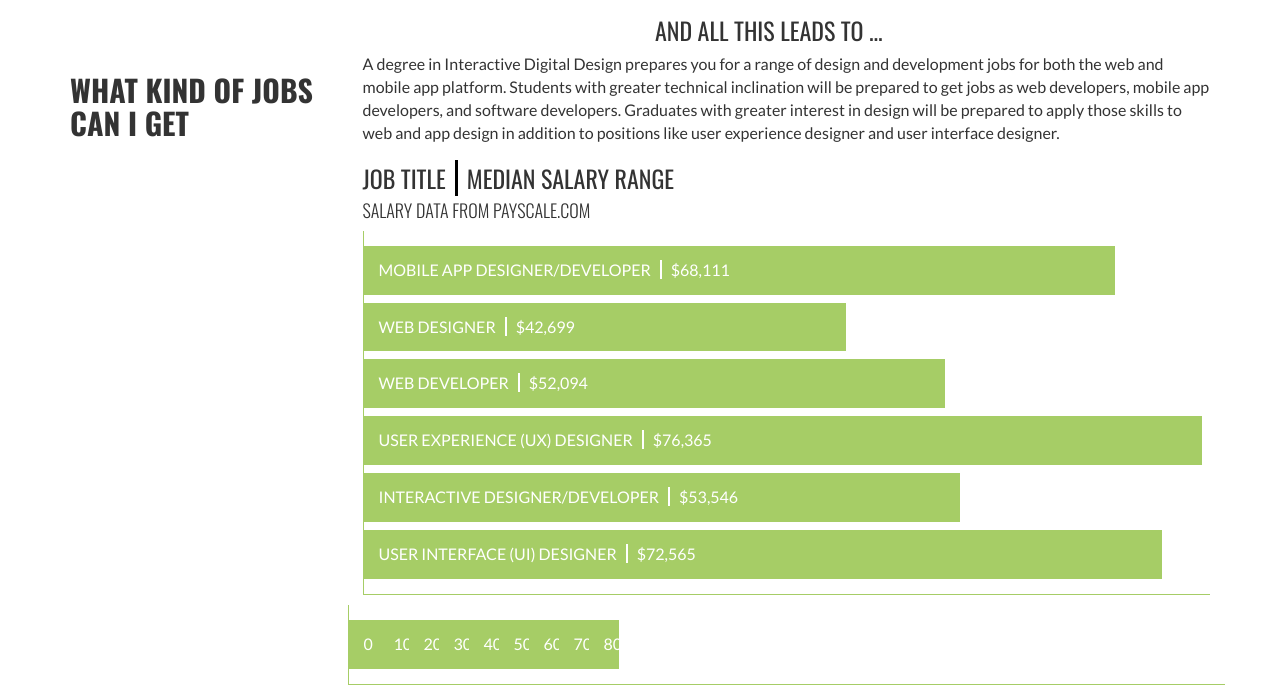
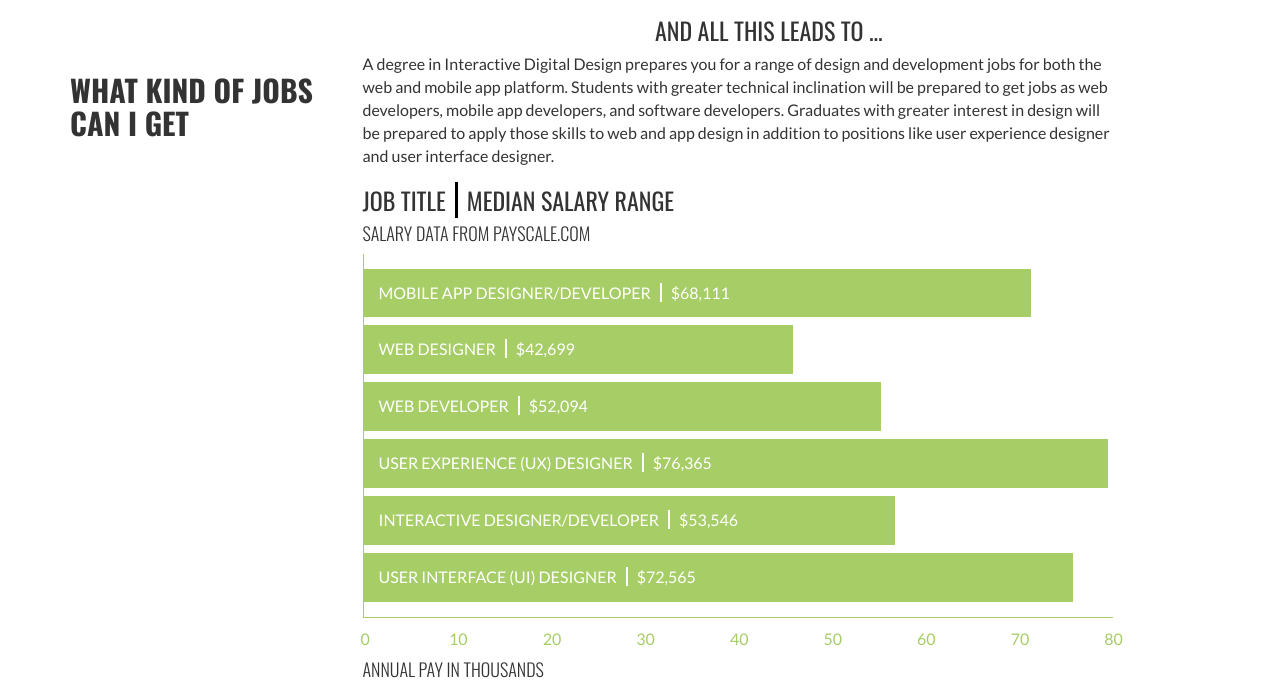
Before and after one commit to FHU/idd-site, a plain HTML site: page index.html in a window 1280 px wide. Shown: the part 3488-4180 px from the top of the page. Drawn offline with nearby package versions, Linux system fonts and the light colour scheme.

Commit message:
job chart scale numbers.

```diff
--- a/css/style.css
+++ b/css/style.css
@@ -96,14 +96,14 @@ header .container img {
 
 /*** Jobs ***/
 
-#jobs ul {
+#jobs ul.chart-box {
 	border-left: #a6cd66 1px solid;
 	border-bottom: #a6cd66 1px solid;
 	background: #fff;
 	padding: 7px 0;
 }
 
-#jobs ul li {
+#jobs ul.chart-box li {
 	background: #a6cd66;
 	list-style: none;
 	padding: 13px 15px;
@@ -116,7 +116,7 @@ header .container img {
 	white-space: nowrap;
 }
 
-#jobs ul li span {
+#jobs ul.chart-box li span {
 	padding-left: 9px;
 	margin-left: 9px;
 	border-left: #fff 2px solid;
@@ -127,6 +127,36 @@ header .container img {
 	margin-right: 9px;
 	border-right: #000 3px solid;
 }
+
+#jobs ul.chart-values {
+	padding: 0 15px;
+	width: 108%;
+	position: relative;
+	left: -2px;
+}
+
+#jobs > div {
+	overflow: hidden;
+}
+
+#jobs ul.chart-values li {
+	color: #a6cd66;
+	list-style: none;
+	display: block;
+	float: left;
+	margin-right: 12%;
+	position: relative;
+	left: -5px;
+}
+
+#jobs ul.chart-values li:first-child {
+	left: 0;
+}
+
+#jobs ul.chart-values li:last-child {
+	margin-right: 0%;
+}
+
 
 /*** Learn ***/
 
--- a/index.html
+++ b/index.html
@@ -133,7 +133,7 @@
 			<div class="col-md-3">
 				<h2>What Kind of Jobs Can I Get</h2>
 			</div>
-			<div class="col-md-9">
+			<div class="col-md-8">
 				<p>A degree in Interactive Digital Design prepares you for a
 					range of design and development jobs for both the web and mobile
 					app platform. Students with greater technical inclination will be
@@ -154,16 +154,16 @@
 					<li>Interactive Designer/Developer<span>$53,546</span></li>
 					<li>User Interface (UI) Designer<span>$72,565</span></li>
 				</ul>
-				<ul class="row">
-					<li class="col-md-1">0</li>
-					<li class="col-md-1">10</li>
-					<li class="col-md-1">20</li>
-					<li class="col-md-1">30</li>
-					<li class="col-md-1">40</li>
-					<li class="col-md-1">50</li>
-					<li class="col-md-1">60</li>
-					<li class="col-md-1">70</li>
-					<li class="col-md-1">80</li>
+				<ul class="chart-values row">
+					<li>0</li>
+					<li>10</li>
+					<li>20</li>
+					<li>30</li>
+					<li>40</li>
+					<li>50</li>
+					<li>60</li>
+					<li>70</li>
+					<li>80</li>
 				</ul>
 				<h4>Annual pay in thousands</h4>
 			</div>
```
